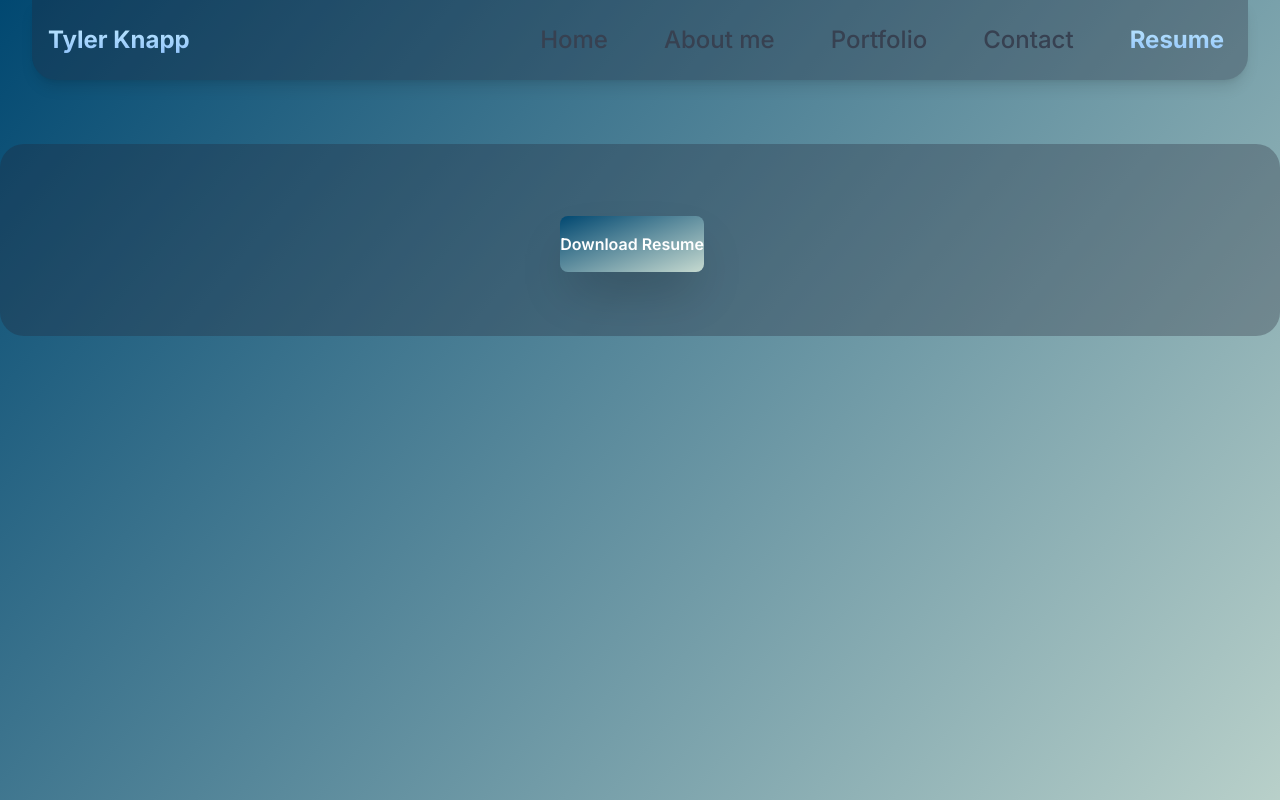
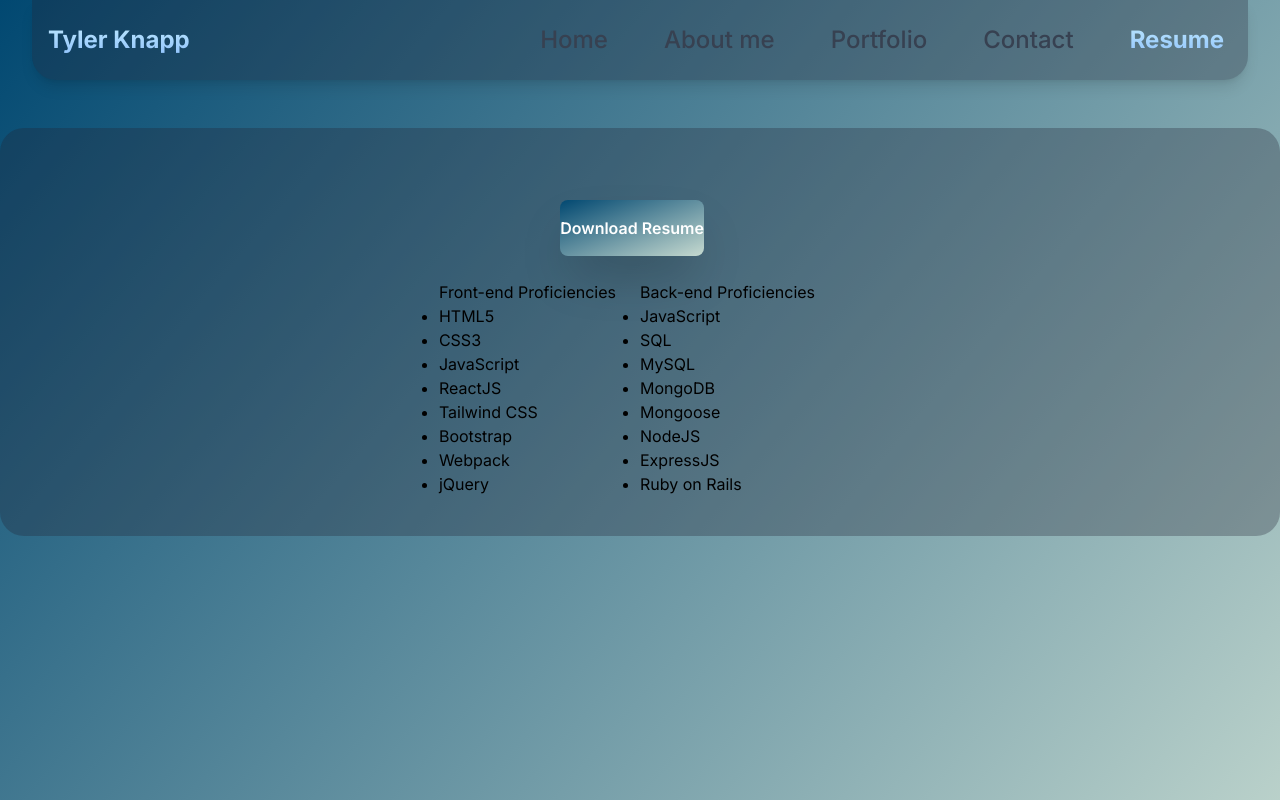
Before and after one commit to Tyler-KD/tyler-knapp-portfolio, a React (Vite) app: page /Resume in a window 1280 px wide. Shown: the top 800 px of the page. Built offline with nearby package versions, Linux system fonts and the light colour scheme.

Commit message:
Added Header component and changed id root to first div within body of index.html

```diff
--- a/index.html
+++ b/index.html
@@ -9,7 +9,8 @@
   <!-- <link href="/src/styles/tailwind.css" rel="stylesheet"> -->
 </head>
 
-<body id="root">
+<body>
+  <div id="root"></div>
   <h1 class="text-amber-500"></h1>
   <script type="module" src="/src/main.jsx"></script>
 </body>
--- a/src/App.jsx
+++ b/src/App.jsx
@@ -1,3 +1,4 @@
+import Header from "./components/Header";
 import Navbar from "./components/Navbar";
 import Hero from "./components/Hero";
 import AboutMe from "./components/AboutMe";
@@ -12,8 +13,10 @@ function App() {
   return (
     <BrowserRouter>
 
-        {/* Navbar is displayed on every page because it is outside of Routes tag */}
+        {/* Header and Navbar are displayed on every page because they are outside of Routes tag */}
+        <Header />
         <Navbar />
+
         <main>
         <Routes>
           <Route index element={<Hero />} />
@@ -25,6 +28,7 @@ function App() {
         </Routes>
         </main>
 
+        {/* Footer is displayed on every page because it is outside of Routes tag */}
         <Footer/>
 
     </BrowserRouter>
--- /dev/null
+++ b/src/components/Header.jsx
@@ -0,0 +1,11 @@
+import React from "react";
+
+const Header = () => {
+    return (
+        <header>
+
+        </header>
+    )
+}
+
+export default Header
--- a/src/components/Hero.jsx
+++ b/src/components/Hero.jsx
@@ -11,7 +11,7 @@ const Hero = () => {
         setHero(!hero)
     }
   return (
-    <div className="relative pt-16 pb-10 sm:pt-16 sm:pb-16 lg:pb-18 overflow-hidden h-[92vh]">
+    <div className="relative pt-16 pb-10 sm:pt-16 sm:pb-16 lg:pb-18 overflow-hidden h-[100vh]">
 
       <div className="px-4 mx-auto max-w-7xl sm:px-6 lg:px-8 relative z-20">
         <div className="max-w-xl mx-auto text-center">
@@ -20,10 +20,10 @@ const Hero = () => {
             </h1>
 
             <p className="mt-5 text-base text-white sm:text-xl">
-                Do you need help in frontend development? Don't hesitate to contact me!
+                {/* Do you need help in frontend development? Don't hesitate to contact me! */}
             </p>
 
-            <div>
+            <div onClick={handleHero}>
                 <NavLink to="/about" title="" className="shadow-2xl mr-4 inline-flex items-center px-6 py-4 mt-8 font-semibold text-white bg-primary-color rounded-lg transition-all duration-200 hover:scale-110" role="button">
                     About me
                 </NavLink>
@@ -31,18 +31,6 @@ const Hero = () => {
                     View Work
                 </NavLink>
             </div>
-
-            {/* Div to hold LinkedIin, GitHub, and Instagram icons / links */}
-            {/* Anchor elements hold links */}
-            <div className="flex flex-row justify-between text-white p-8 max-w-[500px] mx-auto">
-                {/* When hovering, cursor turns to pointer */}
-                <a href="#" className='transition-all duration-200 hover:scale-110 cursor-pointer'><AiFillLinkedin className='w-[70px] h-auto'/></a>
-                <a className='transition-all duration-200 hover:scale-110 cursor-pointer'><AiFillGithub className='w-[70px] h-auto'/></a>
-                <a className='transition-all duration-200 hover:scale-110 cursor-pointer'><AiFillInstagram className='w-[70px] h-auto'/></a>
-
-            </div>
-
-
 
         </div>
       </div>
@@ -52,7 +40,7 @@ const Hero = () => {
       <div className="relative bottom-0 z-10 flex mx-auto justify-center">
         <img className="left-[-20px] top-[-20px] sm:left-20 sm:top-[-200px] absolute block w-auto h-[150px] sm:h-[500px]" src={notebookL} alt="" />
         <img className="absolute sm:relative w-auto bottom-[-110px] right-[-70px] sm:bottom-0 sm:right-0 h-[100px] sm:h-[380px]" src={notebookM} alt="" />
-        <img className="right-0 sm:bottom-0 absolute block h-auto w-[800px] sm:w-[900px]" src={effect} alt="" />
+        {/* <img className="right-0 sm:bottom-0 absolute block h-auto w-[800px] sm:w-[900px]" src={effect} alt="" /> */}
 
       </div>
 
--- a/src/components/Navbar.jsx
+++ b/src/components/Navbar.jsx
@@ -14,7 +14,7 @@ const Navbar = () => {
     }
 
     return (
-        <header className='px-4 sm:px-6 lg:px-8 mx-auto max-w-[1500px] has-[8vh]'>
+        <header className='px-4 sm:px-6 lg:px-8 mx-auto max-w-[1500px] h-[8vh]'>
             <nav className="flex items-center justify-between h-16 lg:h-20 bg-[#223]/30 rounded-b-3xl shadow-lg px-4">
 
                 <div className="text-white text-xl sm:text-2xl">
--- a/src/components/Portfolio.jsx
+++ b/src/components/Portfolio.jsx
@@ -10,7 +10,7 @@ import { AiFillGithub, AiFillChrome } from 'react-icons/ai';
 
 const Portfolio = () => {
   return (
-    <div className='pt-16 pb-10 sm:pt-16 sm:pb-16 lg:pb-16 md:h-[92vh]'>
+    <div className='pt-16 pb-10 sm:pt-16 sm:pb-16 lg:pb-16 '>
         {/* On small screens and above, there will be 2 grid columns */}
         {/* On mobile screens, there will be default only 1 column */}
         {/* gap-6 between all items */}
--- a/src/components/Resume.jsx
+++ b/src/components/Resume.jsx
@@ -16,12 +16,33 @@ const Resume = () => {
                     <div className="grid md:grid-cols-2">
                         {/* Front-end Proficiencies*/}
                         <div className="my-auto pr-6">
+                            <ul className="list-disc">Front-end Proficiencies
+                                <li>HTML5</li>
+                                <li>CSS3</li>
+                                <li>JavaScript</li>
+                                <li>ReactJS</li>
+                                <li>Tailwind CSS</li>
+                                <li>Bootstrap</li>
+                                <li>Webpack</li>
+                                <li>jQuery</li>
+                            </ul>
 
 
                         </div>
 
                         {/* Back-end Proficiencies */}
                         <div className="my-auto pr-6">
+                            <ul className="list-disc">Back-end Proficiencies
+                            <li>JavaScript</li>
+                            <li>SQL</li>
+                            <li>MySQL</li>
+                            <li>MongoDB</li>
+                            <li>Mongoose</li>
+                            <li>NodeJS</li>
+                            <li>ExpressJS</li>
+                            <li>Ruby on Rails</li>
+
+                            </ul>
 
                         </div>
 
```
